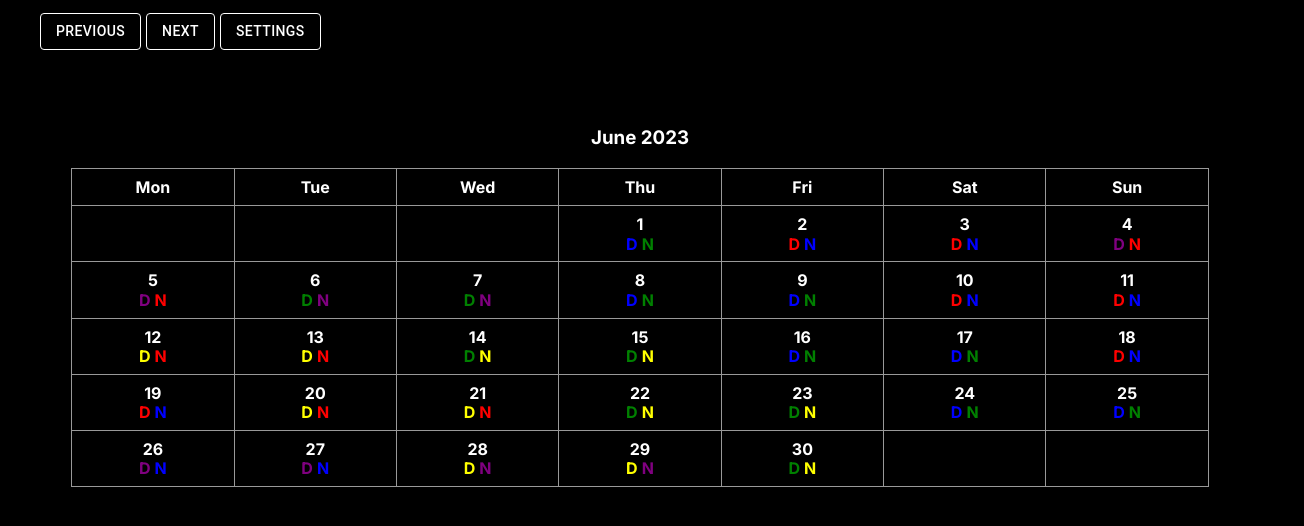
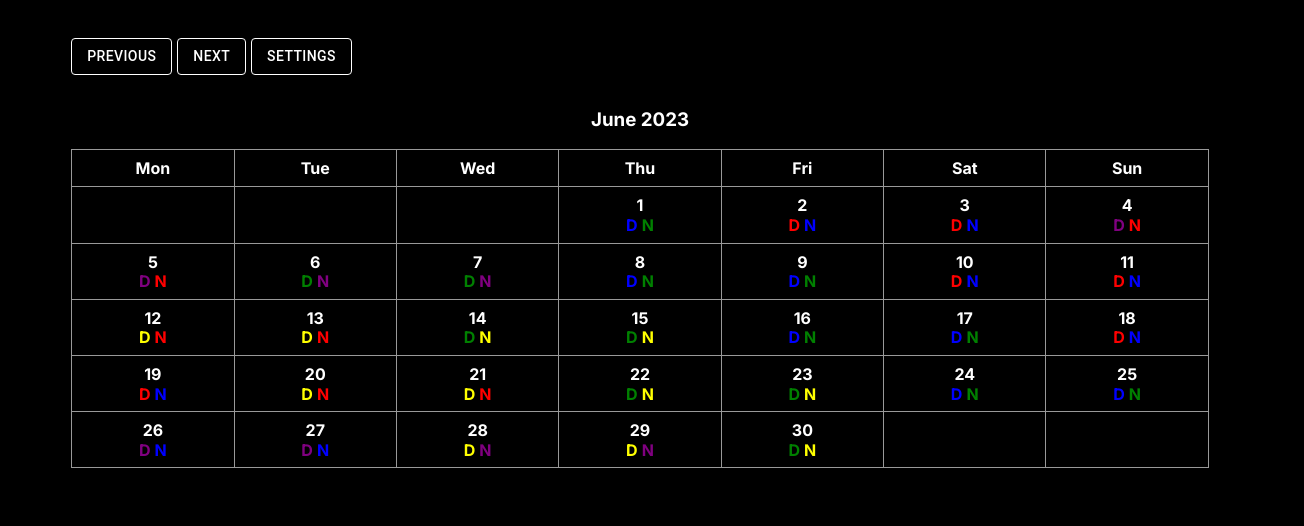
Before and after one commit to DarylPJ/Shift.Web, a Next.js app: page / in a window 1280 px wide. Shown: the top 526 px of the page, 1304 px wide, since content can reach past the window. Built offline with nearby package versions, Linux system fonts and the light colour scheme.

Commit message:
🐛 fix padding

```diff
--- a/src/app/page.module.css
+++ b/src/app/page.module.css
@@ -1,7 +1,6 @@
 .shift-container {
   position: absolute;
   z-index: 10;
-    background-color: crimson;
   top: 0;
   right: 0;
   left: 0;
@@ -12,9 +11,13 @@
 
 .button-container {
   color: white;
-    left:2rem;
   top: 5px;
   position: relative;
   display: flex;
   gap: 5px;
+  padding-bottom: 1.2rem;
 }
+
+.main {
+  padding: 2% 5%;
+}
--- a/src/components/shiftTable.module.css
+++ b/src/components/shiftTable.module.css
@@ -21,7 +21,6 @@
 .content {
   display: flex;
   flex-direction: column;
-  padding: 5%;
 }
 
 .title {
```
Lines whose indentation alone changed are shown as unchanged.
